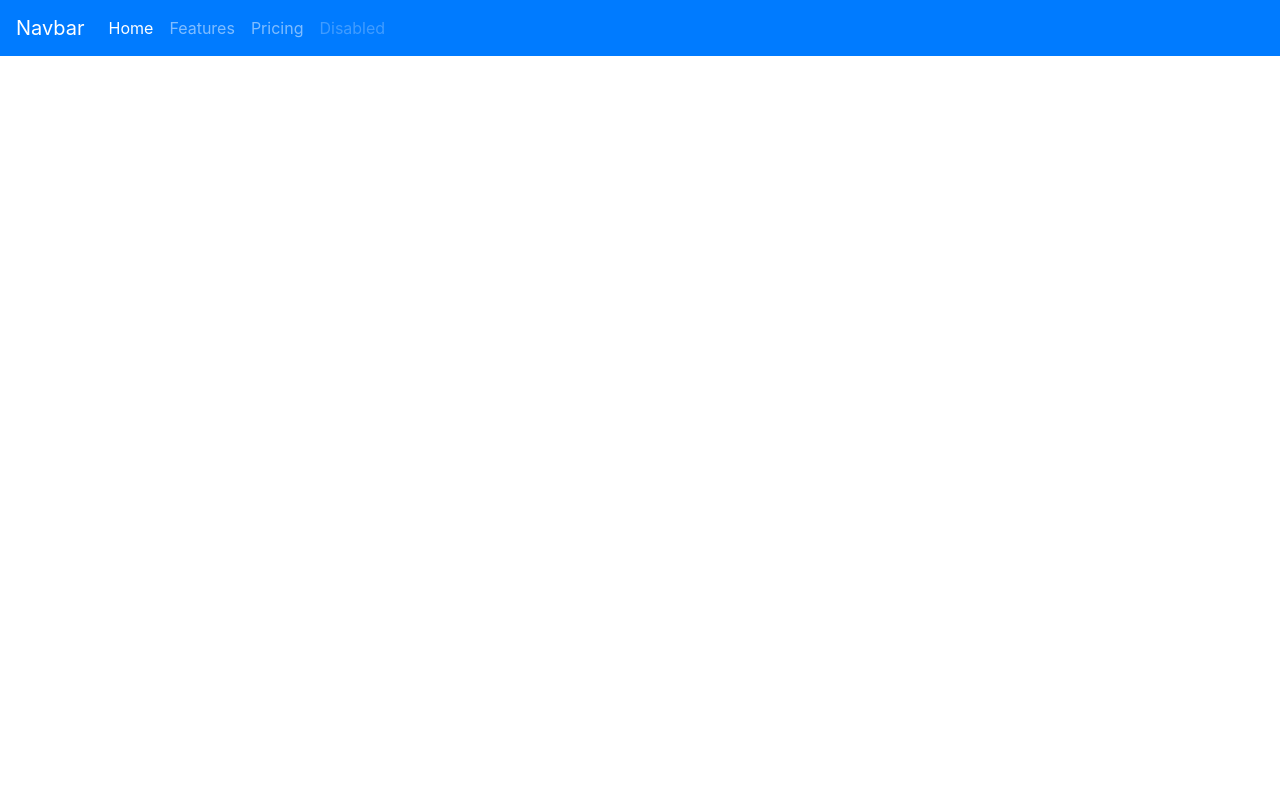
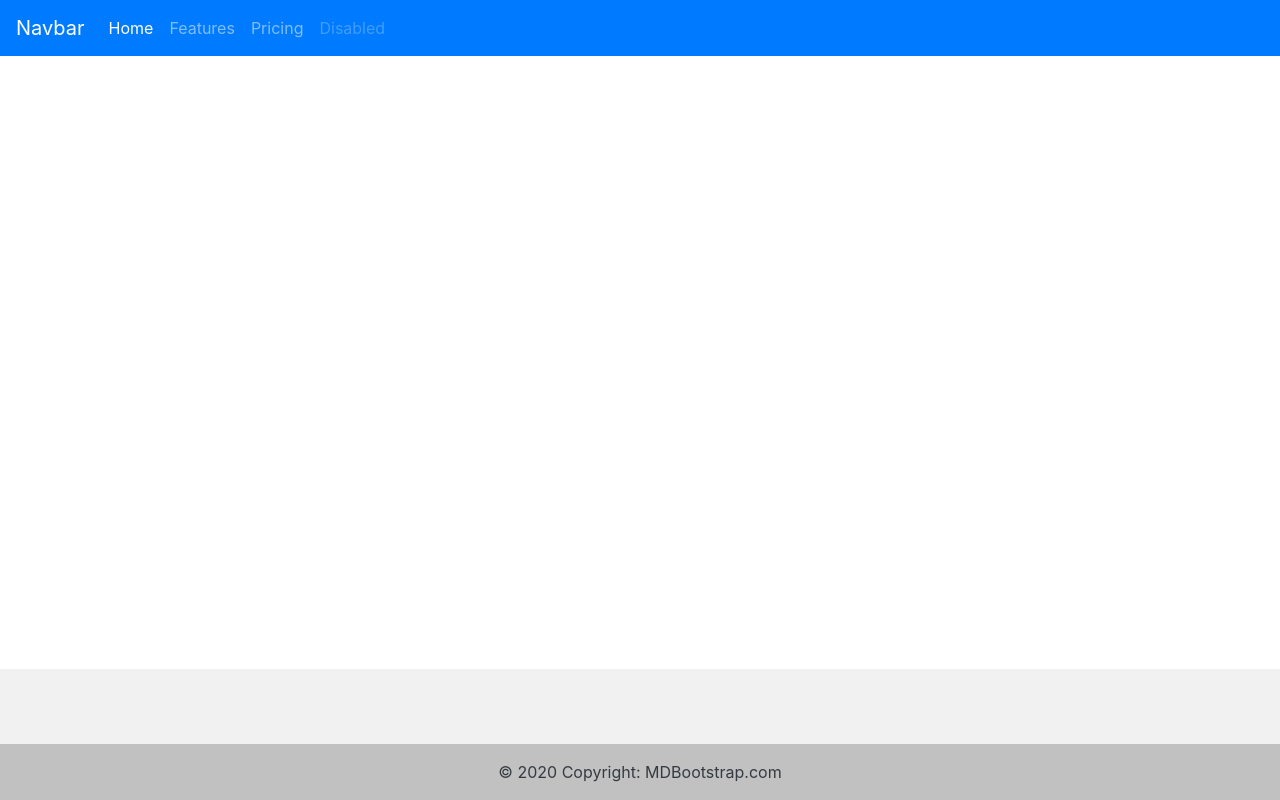
Before and after one commit to WissemRouabeh/project-angular, an Angular app: page / in a window 1280 px wide. Built offline with nearby package versions, Linux system fonts and the light colour scheme.

Commit message:
footer added!

```diff
--- a/src/app/app.component.html
+++ b/src/app/app.component.html
@@ -1,3 +1,6 @@
 
 <app-navbar></app-navbar>
+
 <router-outlet></router-outlet>
+
+<app-footer></app-footer>
--- a/src/app/app.module.ts
+++ b/src/app/app.module.ts
@@ -4,11 +4,13 @@ import { BrowserModule } from '@angular/platform-browser';
 import { AppRoutingModule } from './app-routing.module';
 import { AppComponent } from './app.component';
 import { NavbarComponent } from './navbar/navbar.component';
+import { FooterComponent } from './footer/footer.component';
 
 @NgModule({
   declarations: [
     AppComponent,
-    NavbarComponent
+    NavbarComponent,
+    FooterComponent
   ],
   imports: [
     BrowserModule,
--- /dev/null
+++ b/src/app/footer/footer.component.html
@@ -0,0 +1,69 @@
+<footer class="text-center text-white" style="background-color: #f1f1f1; position:fixed; bottom: 0; width: 100%;">
+    <!-- Grid container -->
+    <div class="container pt-4">
+      <!-- Section: Social media -->
+      <section class="mb-4">
+        <!-- Facebook -->
+        <a
+          class="btn btn-link btn-floating btn-lg text-dark m-1"
+          href="#!"
+          role="button"
+          data-mdb-ripple-color="dark"
+          ><i class="fab fa-facebook-f"></i
+        ></a>
+
+        <!-- Twitter -->
+        <a
+          class="btn btn-link btn-floating btn-lg text-dark m-1"
+          href="#!"
+          role="button"
+          data-mdb-ripple-color="dark"
+          ><i class="fab fa-twitter"></i
+        ></a>
+
+        <!-- Google -->
+        <a
+          class="btn btn-link btn-floating btn-lg text-dark m-1"
+          href="#!"
+          role="button"
+          data-mdb-ripple-color="dark"
+          ><i class="fab fa-google"></i
+        ></a>
+
+        <!-- Instagram -->
+        <a
+          class="btn btn-link btn-floating btn-lg text-dark m-1"
+          href="#!"
+          role="button"
+          data-mdb-ripple-color="dark"
+          ><i class="fab fa-instagram"></i
+        ></a>
+
+        <!-- Linkedin -->
+        <a
+          class="btn btn-link btn-floating btn-lg text-dark m-1"
+          href="#!"
+          role="button"
+          data-mdb-ripple-color="dark"
+          ><i class="fab fa-linkedin"></i
+        ></a>
+        <!-- Github -->
+        <a
+          class="btn btn-link btn-floating btn-lg text-dark m-1"
+          href="#!"
+          role="button"
+          data-mdb-ripple-color="dark"
+          ><i class="fab fa-github"></i
+        ></a>
+      </section>
+      <!-- Section: Social media -->
+    </div>
+    <!-- Grid container -->
+
+    <!-- Copyright -->
+    <div class="text-center text-dark p-3" style="background-color: rgba(0, 0, 0, 0.2);">
+      © 2020 Copyright:
+      <a class="text-dark" href="https://mdbootstrap.com/">MDBootstrap.com</a>
+    </div>
+    <!-- Copyright -->
+  </footer>
--- /dev/null
+++ b/src/app/footer/footer.component.ts
@@ -0,0 +1,15 @@
+import { Component, OnInit } from '@angular/core';
+
+@Component({
+  selector: 'app-footer',
+  templateUrl: './footer.component.html',
+  styleUrls: ['./footer.component.css']
+})
+export class FooterComponent implements OnInit {
+
+  constructor() { }
+
+  ngOnInit(): void {
+  }
+
+}
```
Also changed, not shown: src/app/footer/footer.component.css (added), 1 other file (tests, documents, lock files or other folders).
